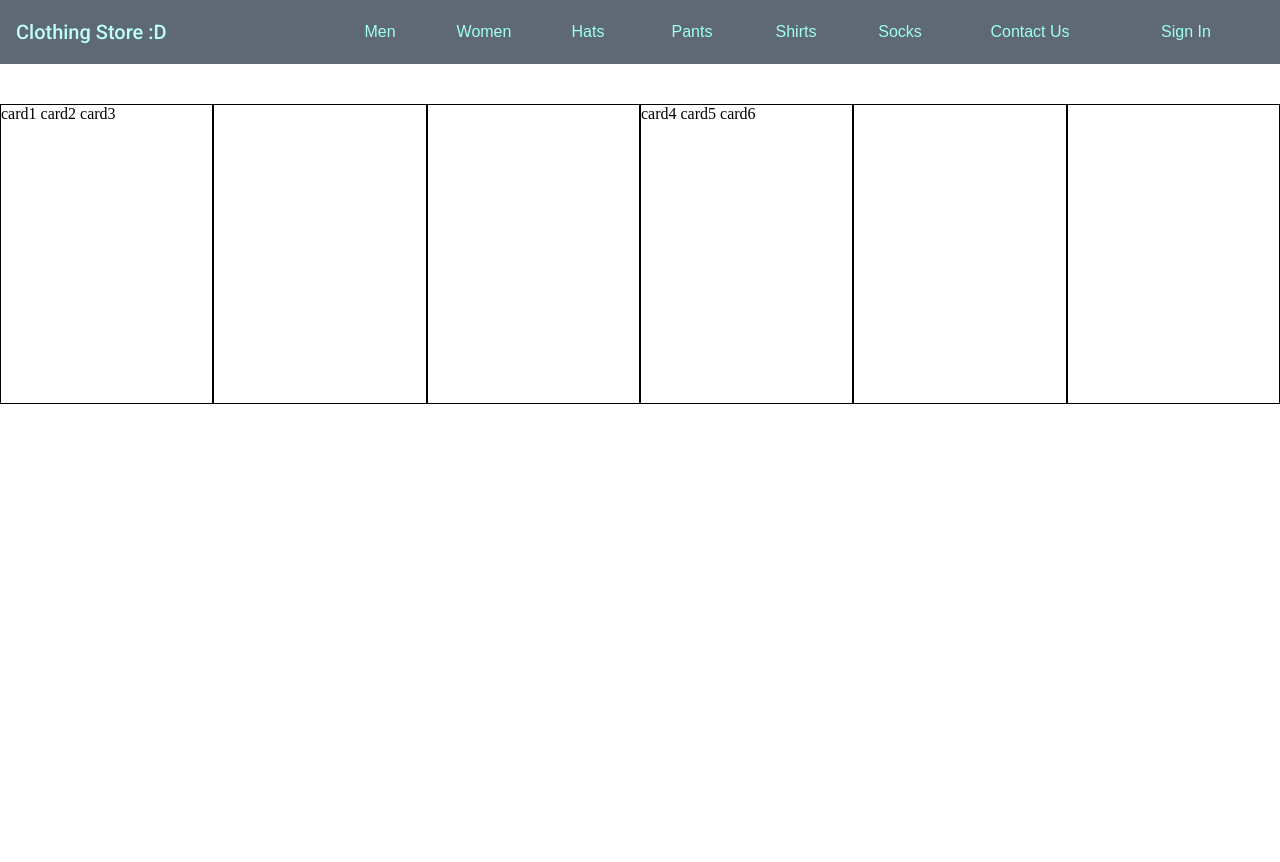
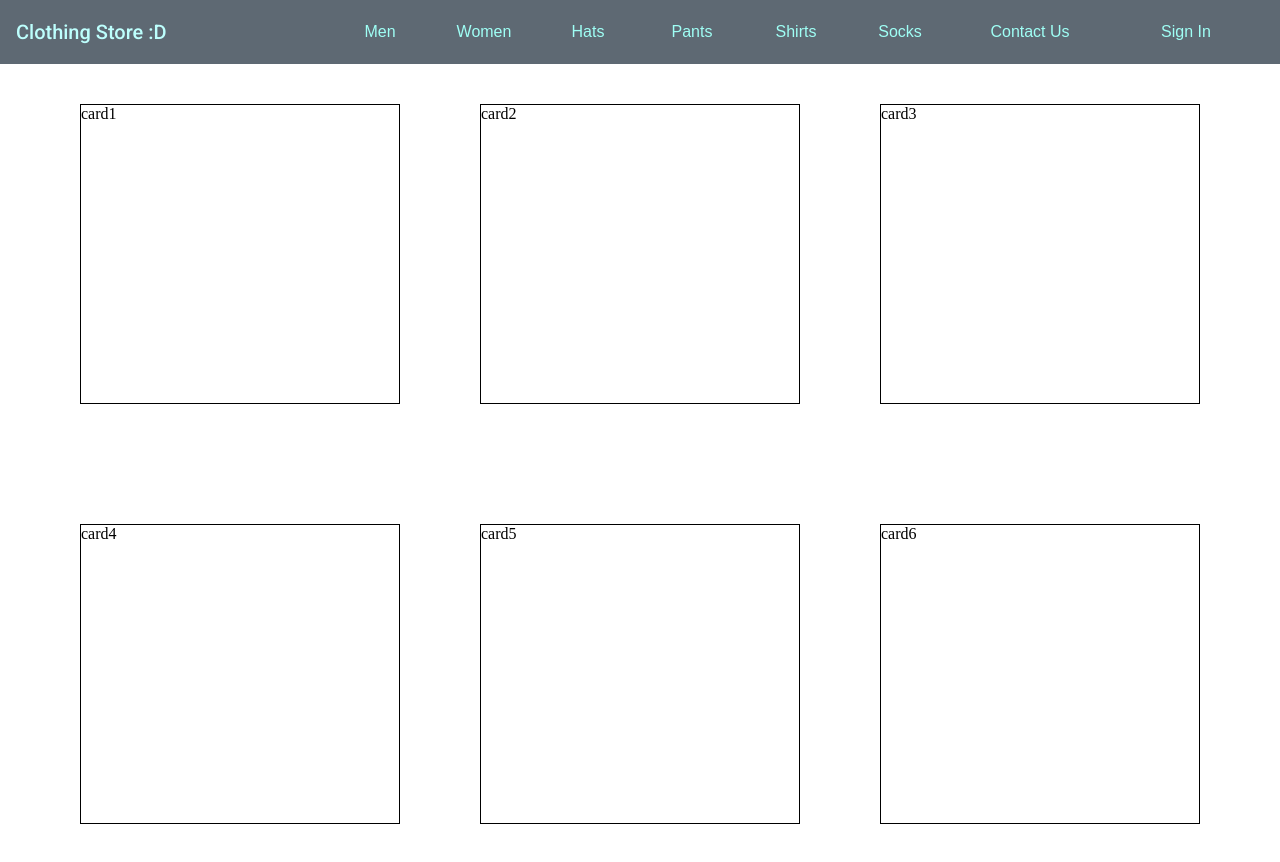
Before and after one commit to khuynh16/clothingStore, an Angular app: page /landing-page in a window 1280 px wide. Shown: the top 862 px of the page. Before the commit the page ends 800 px from the top, so only its background shows below. Built offline with nearby package versions, Linux system fonts and the light colour scheme.

Commit message:
made cards visible and correct size

```diff
--- a/src/app/home-page/home-page.component.css
+++ b/src/app/home-page/home-page.component.css
@@ -9,3 +9,10 @@
     width: 25%;
     height: 300px;
 }
+
+.row {
+    display: flex;
+    justify-content: space-evenly;
+    width: 100%;
+    height: 100%;
+}
--- a/src/app/home-page/home-page.component.html
+++ b/src/app/home-page/home-page.component.html
@@ -1,8 +1,9 @@
 <app-header></app-header>
-<div class="cards">
-    <div class="card" *ngFor="let card of cards; let i = index">
-        <div *ngIf="i % 3 === 0" class="row">
-            {{ cards[i] }} {{ cards[i+1] }} {{ cards[i+2] }}
-        </div>
+<div class="cards" *ngFor="let card of cards; let i = index">
+    <div *ngIf="i % 3 === 0" class="row">
+            <span class="card">{{ card }}</span>
+            <span class="card" *ngIf="i + 1 < cards.length">{{ cards[i + 1] }}</span>
+            <span class="card" *ngIf="i + 2 < cards.length">{{ cards[i + 2] }}</span>
     </div>
+    <div *ngIf="i % 3 !== 0" style="display: none"></div>
 </div>
```
